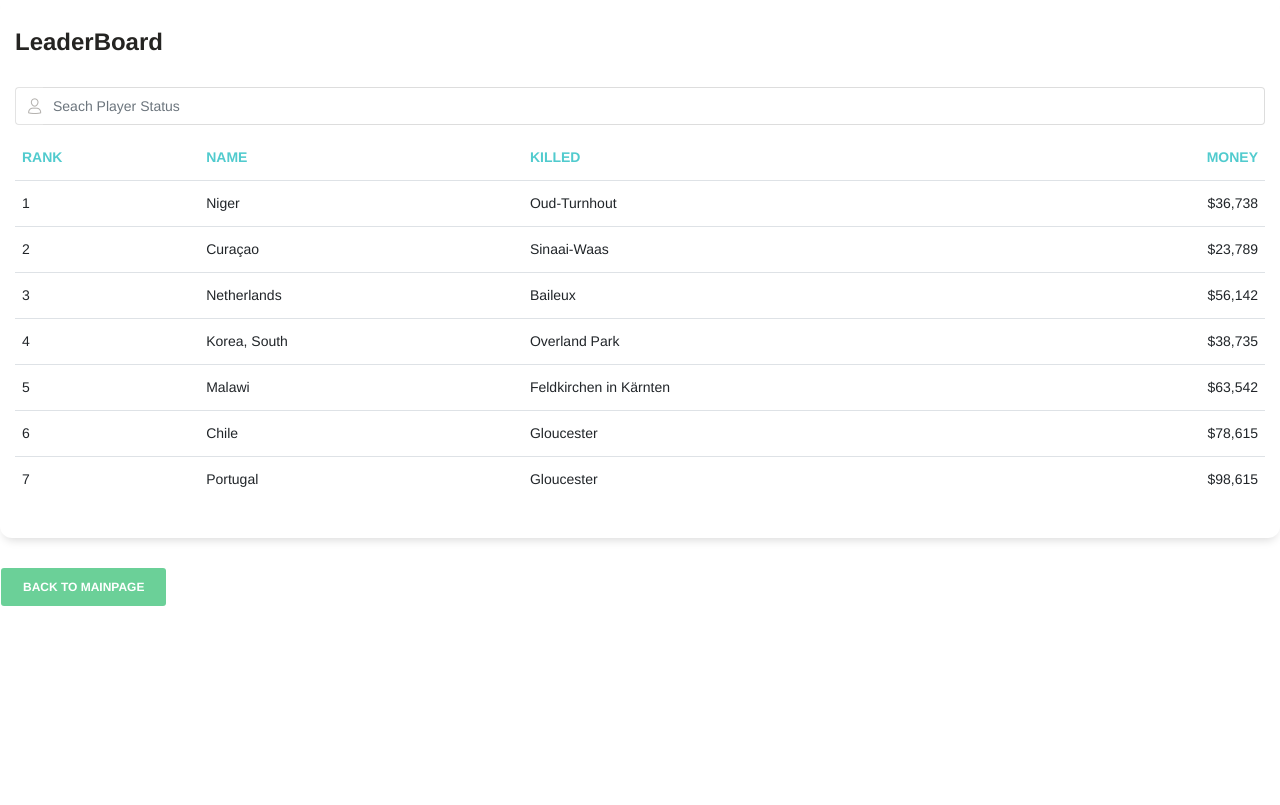
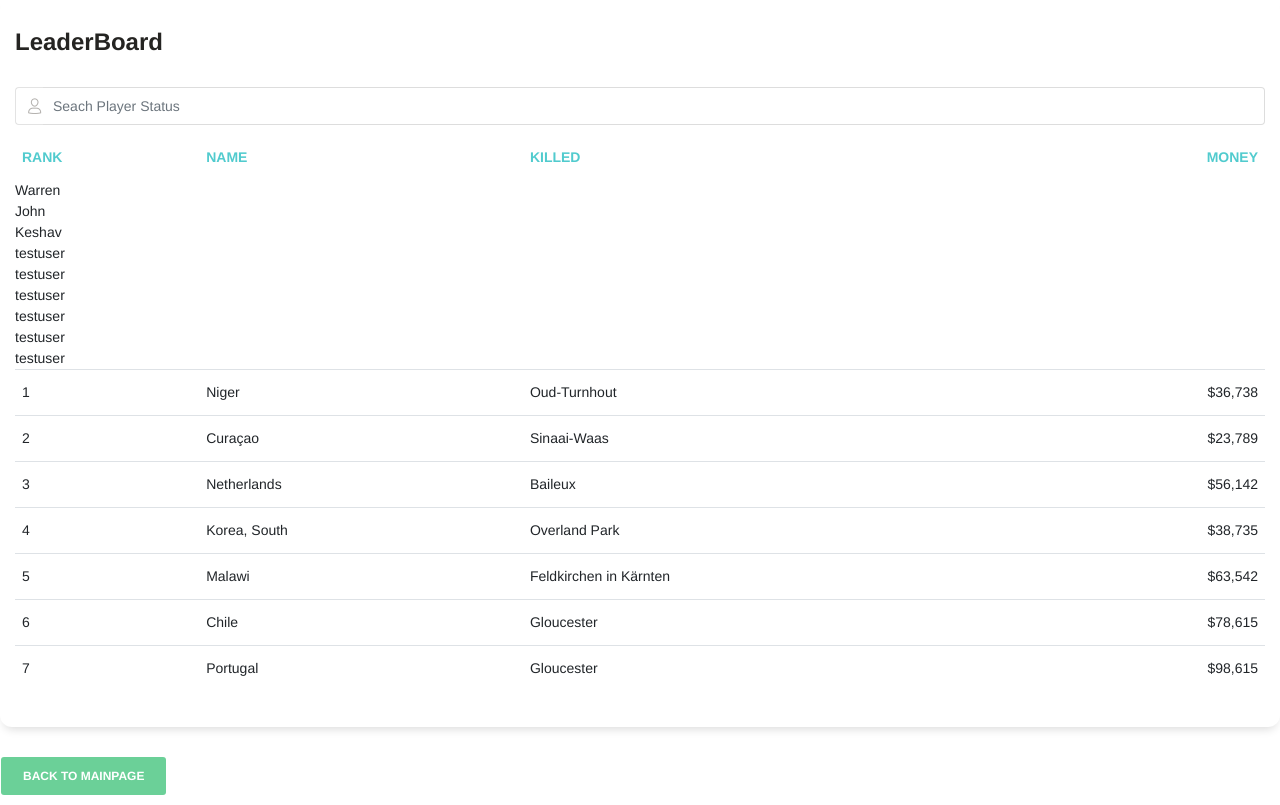
Before and after one commit to BUUPE/Ezio, a Next.js app: page /leaderboard in a window 1280 px wide. Built offline with nearby package versions, Linux system fonts and the light colour scheme.

Commit message:
Stub out leaderboard table content

```diff
--- a/pages/leaderboard.js
+++ b/pages/leaderboard.js
@@ -18,6 +18,56 @@ import {
 
 
 export default function Leaderboard() {
+
+  const playerData = [ // this will come from the DB
+    {
+      rank: 1,
+      name: "Warren",
+      numKilled: 2
+    },
+    {
+      rank: 2,
+      name: "John",
+      numKilled: 2
+    },
+    {
+      rank: 3,
+      name: "Keshav",
+      numKilled: 2
+    },
+    {
+      rank: 99,
+      name: "testuser",
+      numKilled: 0
+    },
+    {
+      rank: 99,
+      name: "testuser",
+      numKilled: 0
+    },
+    {
+      rank: 99,
+      name: "testuser",
+      numKilled: 0
+    },
+    {
+      rank: 99,
+      name: "testuser",
+      numKilled: 0
+    },
+    {
+      rank: 99,
+      name: "testuser",
+      numKilled: 0
+    },
+    {
+      rank: 99,
+      name: "testuser",
+      numKilled: 0
+    },
+  ];
+
+
     return (
       <>
       <div className="content">
@@ -46,12 +96,19 @@ export default function Leaderboard() {
                   </tr>
                   </thead>
                   <tbody>
+
+                  {playerData.map( player => {
+                    return (<div>{player.name}</div>);
+                  })}
+
+
                   <tr>
                     <td>1</td>
                     <td>Niger</td>
                     <td>Oud-Turnhout</td>
                     <td className="text-right">$36,738</td>
                   </tr>
+
                   <tr>
                     <td>2</td>
                     <td>Curaçao</td>
```
